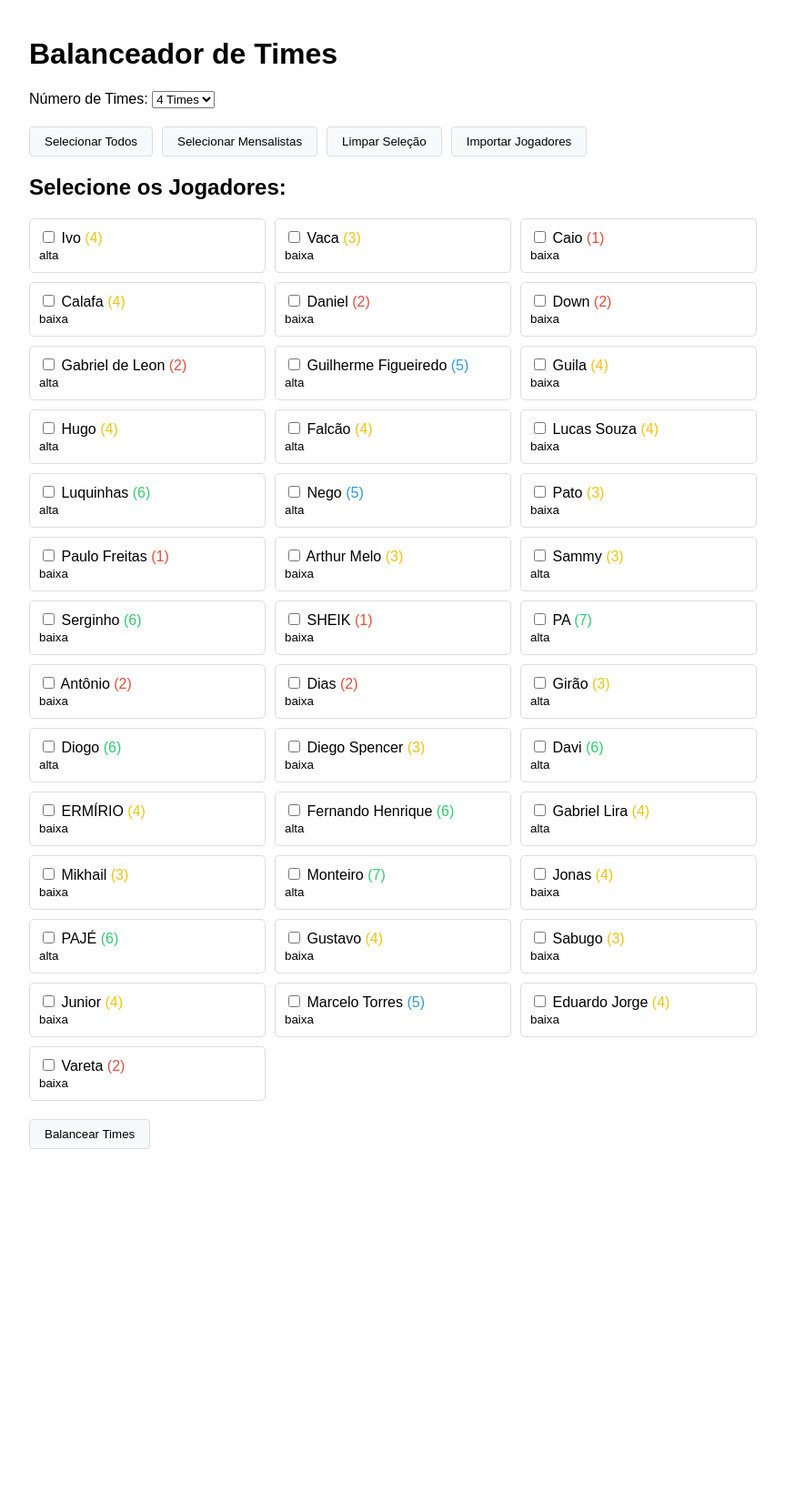
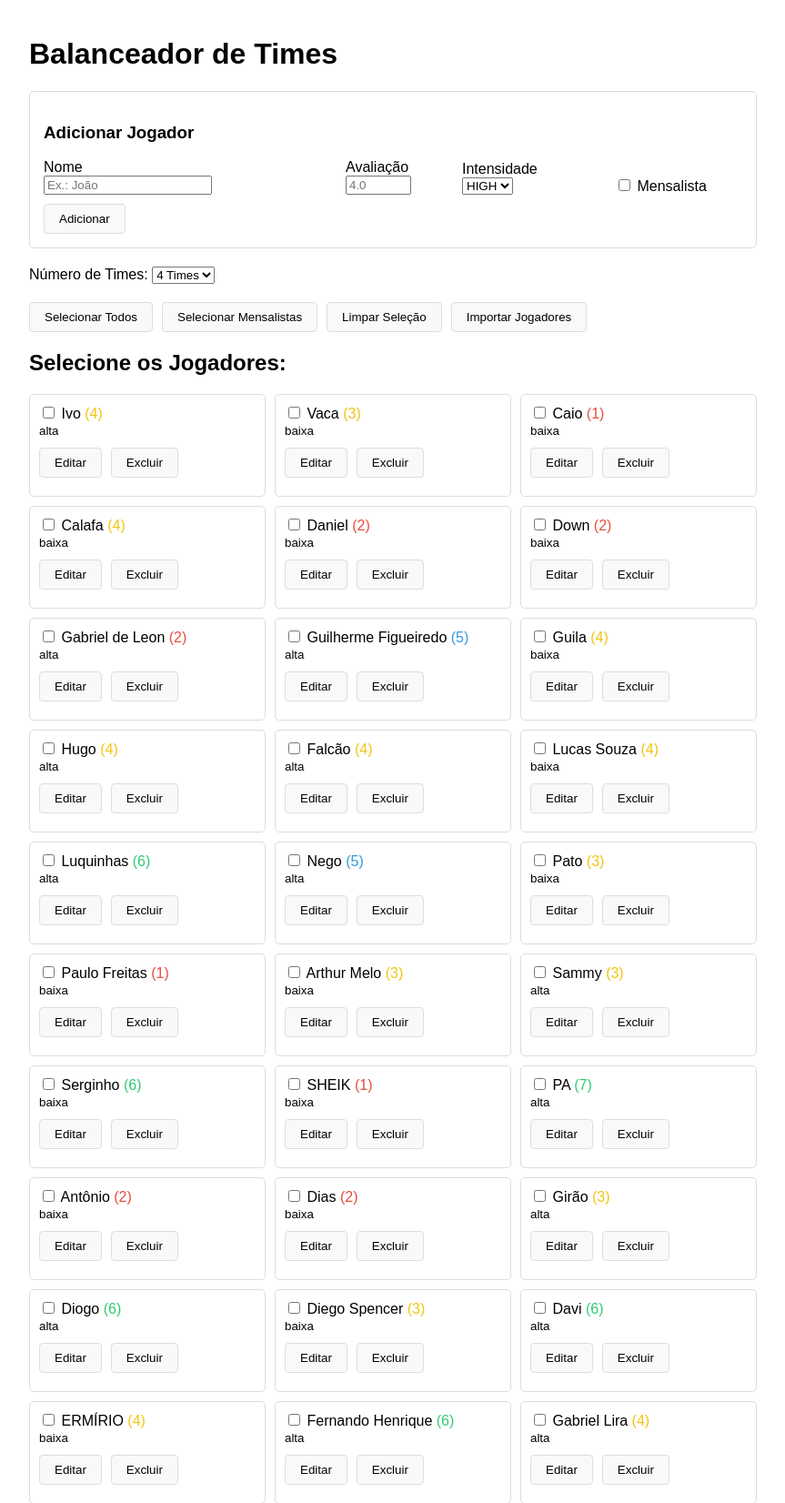
Before and after one commit to hfernandescfc/PeladAPP, a Flask app: page / in a window 1280 px wide. Shown: the top 1652 px of the page at 91% size, without its empty margins (208-1071 px from the left). Before the commit the page ends 1263 px from the top, so only its background shows below. Run offline with Flask 3, Linux system fonts and the light colour scheme.

Commit message:
Adição manual de jogadores

```diff
--- a/main.py
+++ b/main.py
@@ -81,6 +81,54 @@ def add_players():
         return jsonify({'error': str(e)}), 400
 
 
+@app.route('/update_player', methods=['POST'])
+def update_player():
+    try:
+        data = request.get_json()
+        if not data:
+            return jsonify({'error': 'Requisição inválida'}), 400
+
+        old_name = data.get('old_name') or data.get('name')
+        name = data.get('name')
+        rating = data.get('rating')
+        intensity_key = data.get('intensity')
+        mensalista = bool(data.get('mensalista', False))
+
+        target = next((p for p in real_players if p.name == old_name), None)
+        if not target:
+            return jsonify({'error': 'Jogador não encontrado'}), 404
+
+        if name:
+            target.name = name
+        if rating is not None:
+            target.overall_rating = float(rating)
+        if intensity_key:
+            target.intensity = Intensity[intensity_key.upper()]
+        target.mensalista = mensalista
+
+        return jsonify({'message': 'Jogador atualizado com sucesso'}), 200
+    except Exception as e:
+        return jsonify({'error': str(e)}), 400
+
+
+@app.route('/delete_player', methods=['POST'])
+def delete_player():
+    try:
+        data = request.get_json()
+        if not data or 'name' not in data:
+            return jsonify({'error': 'Nome do jogador é obrigatório'}), 400
+
+        name = data['name']
+        idx = next((i for i, p in enumerate(real_players) if p.name == name), None)
+        if idx is None:
+            return jsonify({'error': 'Jogador não encontrado'}), 404
+
+        real_players.pop(idx)
+        return jsonify({'message': 'Jogador removido com sucesso'}), 200
+    except Exception as e:
+        return jsonify({'error': str(e)}), 400
+
+
 if __name__ == '__main__':
     port = int(os.environ.get('PORT', 8080))
     app.run(host='0.0.0.0', port=port, debug=True)
--- a/templates/index.html
+++ b/templates/index.html
@@ -61,6 +61,37 @@
     <h1>Balanceador de Times</h1>
 
     <form action="{{ url_for('balance') }}" method="post" id="balanceForm">
+        <div class="import-section">
+            <h3>Adicionar Jogador</h3>
+            <div style="display:grid; grid-template-columns: 1fr 120px 160px 140px; gap: 8px; align-items:end;">
+                <div>
+                    <label>Nome<br>
+                        <input type="text" id="new_name" placeholder="Ex.: João" />
+                    </label>
+                </div>
+                <div>
+                    <label>Avaliação<br>
+                        <input type="number" id="new_rating" step="0.1" min="0" max="10" placeholder="4.0" />
+                    </label>
+                </div>
+                <div>
+                    <label>Intensidade<br>
+                        <select id="new_intensity">
+                            <option value="HIGH">HIGH</option>
+                            <option value="LOW">LOW</option>
+                        </select>
+                    </label>
+                </div>
+                <div>
+                    <label>
+                        <input type="checkbox" id="new_mensalista" /> Mensalista
+                    </label>
+                </div>
+            </div>
+            <div style="margin-top:10px;">
+                <button type="button" onclick="addPlayer()">Adicionar</button>
+            </div>
+        </div>
         <div class="controls">
             <label for="num_teams">Número de Times:</label>
             <select name="num_teams" id="num_teams">
@@ -93,7 +124,10 @@
                        name="player_{{ player.name }}"
                        id="player_{{ player.name }}"
                        value="1"
-                       data-mensalista="{{ 'true' if player.mensalista else 'false' }}">
+                       data-mensalista="{{ 'true' if player.mensalista else 'false' }}"
+                       data-name="{{ player.name }}"
+                       data-rating="{{ player.overall_rating }}"
+                       data-intensity="{{ player.intensity.name }}">
                 <label for="player_{{ player.name }}">
                     {{ player.name }}
                     <span class="rating-{{ player.category.value }}">
@@ -102,6 +136,10 @@
                     <br>
                     <small>{{ player.intensity.value }}</small>
                 </label>
+                <div class="button-group">
+                    <button type="button" onclick="editPlayer(this)">Editar</button>
+                    <button type="button" onclick="deletePlayer(this)">Excluir</button>
+                </div>
             </div>
             {% endfor %}
         </div>
@@ -152,6 +190,87 @@
                 });
             });
         }
+
+        async function addPlayer() {
+            const name = document.getElementById('new_name').value.trim();
+            const rating = document.getElementById('new_rating').value;
+            const intensity = document.getElementById('new_intensity').value;
+            const mensalista = document.getElementById('new_mensalista').checked;
+
+            if (!name || rating === '') {
+                alert('Preencha nome e avaliação.');
+                return;
+            }
+
+            try {
+                const res = await fetch('{{ url_for('add_players') }}', {
+                    method: 'POST',
+                    headers: { 'Content-Type': 'application/json' },
+                    body: JSON.stringify({
+                        players: [{ name, rating, intensity, mensalista }]
+                    })
+                });
+                const data = await res.json();
+                if (!res.ok) throw new Error(data.error || 'Erro ao adicionar');
+                location.reload();
+            } catch (e) {
+                alert(e.message);
+            }
+        }
+
+        async function editPlayer(btn) {
+            const card = btn.closest('.player-card');
+            const checkbox = card.querySelector('input[type="checkbox"]');
+            const oldName = checkbox.dataset.name;
+            const currentRating = checkbox.dataset.rating;
+            const currentIntensity = checkbox.dataset.intensity || 'HIGH';
+            const currentMensalista = checkbox.dataset.mensalista === 'true';
+
+            const name = prompt('Nome:', oldName);
+            if (name === null) return;
+            const rating = prompt('Avaliação (0-10):', currentRating);
+            if (rating === null) return;
+            const intensity = prompt('Intensidade (HIGH/LOW):', currentIntensity).toUpperCase();
+            if (intensity !== 'HIGH' && intensity !== 'LOW') {
+                alert('Intensidade deve ser HIGH ou LOW');
+                return;
+            }
+            const mensalistaStr = prompt('Mensalista? (s/n):', currentMensalista ? 's' : 'n');
+            const mensalista = (mensalistaStr || '').toLowerCase().startsWith('s');
+
+            try {
+                const res = await fetch('{{ url_for('update_player') }}', {
+                    method: 'POST',
+                    headers: { 'Content-Type': 'application/json' },
+                    body: JSON.stringify({ old_name: oldName, name, rating, intensity, mensalista })
+                });
+                const data = await res.json();
+                if (!res.ok) throw new Error(data.error || 'Erro ao atualizar');
+                location.reload();
+            } catch (e) {
+                alert(e.message);
+            }
+        }
+
+        async function deletePlayer(btn) {
+            const card = btn.closest('.player-card');
+            const checkbox = card.querySelector('input[type="checkbox"]');
+            const name = checkbox.dataset.name;
+            if (!confirm(`Excluir jogador "${name}"?`)) return;
+
+            try {
+                const res = await fetch('{{ url_for('delete_player') }}', {
+                    method: 'POST',
+                    headers: { 'Content-Type': 'application/json' },
+                    body: JSON.stringify({ name })
+                });
+                const data = await res.json();
+                if (!res.ok) throw new Error(data.error || 'Erro ao excluir');
+                location.reload();
+            } catch (e) {
+                alert(e.message);
+            }
+        }
     </script>
 </body>
 </html>
```
